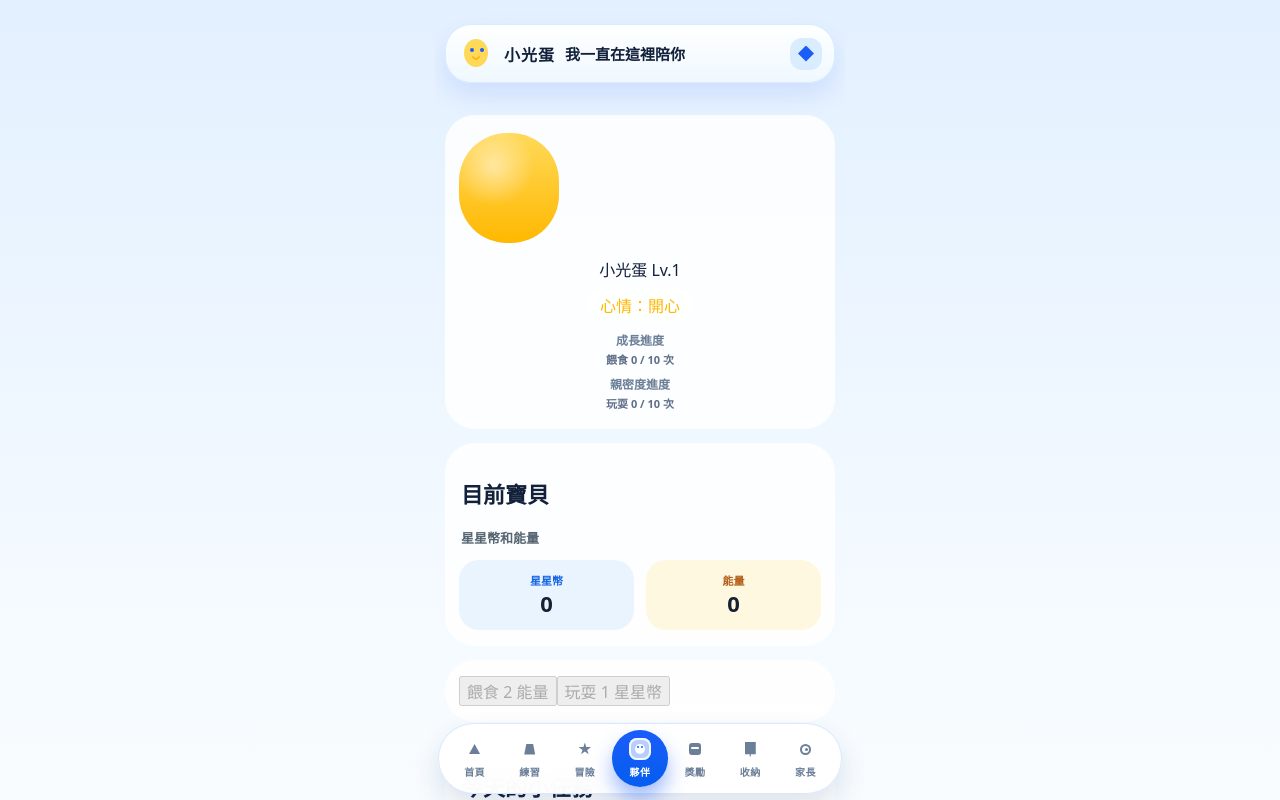
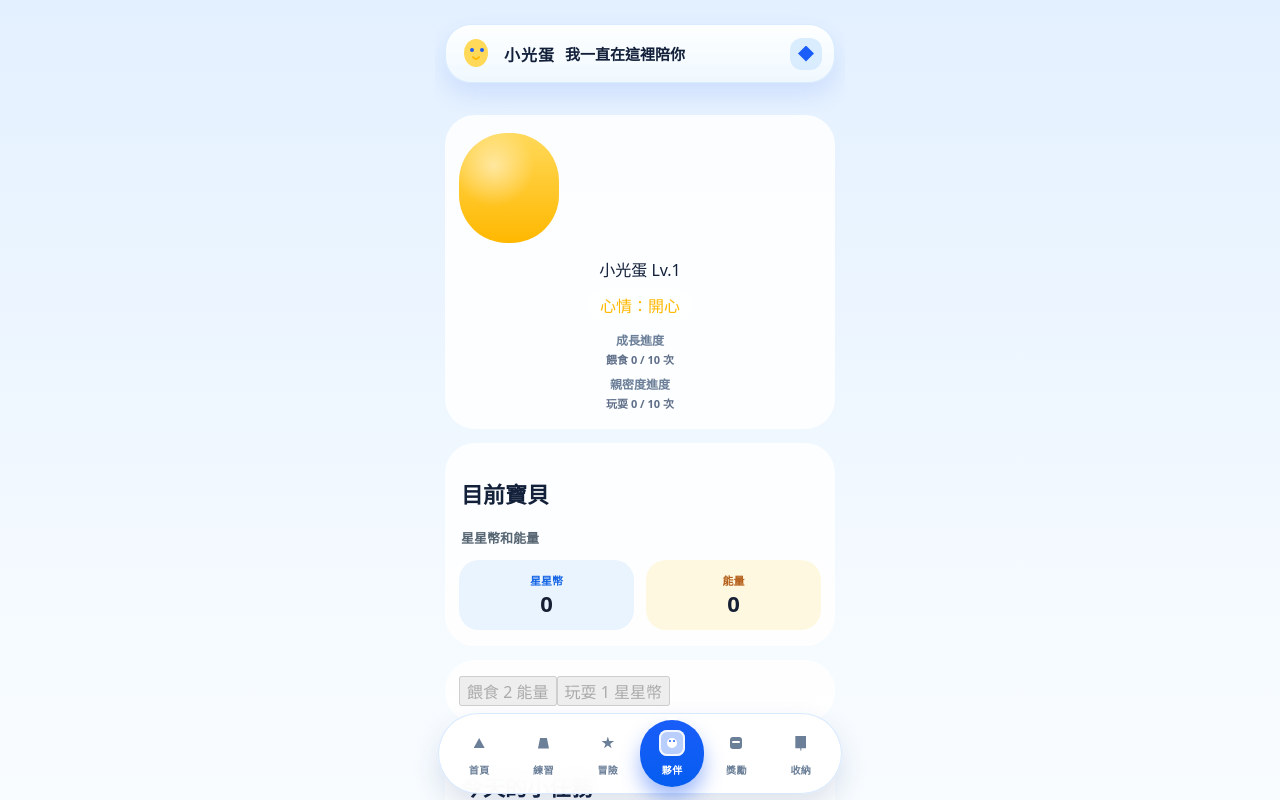
Before and after one commit to daisanity-svg/star-practice-pwa, a Next.js app: page /pet in a window 1280 px wide. Shown: the top 800 px of the page. Built offline with nearby package versions, Linux system fonts and the light colour scheme.

Commit message:
feat(kids-ui): remove debug/test text and parent nav from kid view

```diff
--- a/app/globals.css
+++ b/app/globals.css
@@ -589,7 +589,7 @@ a[aria-disabled='true'] {
 
 .kid-nav-track {
   display: grid;
-  grid-template-columns: repeat(7, minmax(0, 1fr));
+  grid-template-columns: repeat(6, minmax(0, 1fr));
   gap: 0;
   align-items: center;
 }
@@ -600,9 +600,9 @@ a[aria-disabled='true'] {
   flex-direction: column;
   align-items: center;
   justify-content: center;
-  gap: 4px;
-  border-radius: 999px;
-  padding: 8px 0;
+  gap: 6px;
+  border-radius: 999px;
+  padding: 10px 0;
   color: #6b7f98;
 }
 
@@ -624,23 +624,29 @@ a[aria-disabled='true'] {
   opacity: 0.9;
 }
 
+.kid-nav-label {
+  font-size: 12px;
+  font-weight: 900;
+  letter-spacing: 0.04em;
+}
+
+.nav-icon-box {
+  display: flex;
+  align-items: center;
+  justify-content: center;
+  width: 26px;
+  height: 26px;
+  border-radius: 8px;
+  background: rgba(255, 255, 255, 0.7);
+  box-shadow: inset 0 0 0 2px rgba(255, 255, 255, 0.85);
+}
+
 .kid-nav-icon {
   display: flex;
   align-items: center;
   justify-content: center;
   width: 22px;
   height: 22px;
-}
-
-.nav-icon-box {
-  display: flex;
-  align-items: center;
-  justify-content: center;
-  width: 22px;
-  height: 22px;
-  border-radius: 8px;
-  background: rgba(255, 255, 255, 0.7);
-  box-shadow: inset 0 0 0 2px rgba(255, 255, 255, 0.85);
 }
 
 .nav-house {
--- a/app/page.tsx
+++ b/app/page.tsx
@@ -161,7 +161,6 @@ export default function HomePage() {
         </div>
 
         <KidBottomNav />
-        <p className="kid-chip text-center font-mono text-xs text-slate-400" style={{ padding: '8px 0' }}>V5.1 Stability Pass · 499e72e</p>
       </div>
     </PhoneFrame>
   );
--- a/components/KidBottomNav.tsx
+++ b/components/KidBottomNav.tsx
@@ -17,7 +17,6 @@ const items: NavItem[] = [
   { href: '/pet' as any, label: '夥伴', key: 'pet' },
   { href: '/reward' as any, label: '獎勵', key: 'reward' },
   { href: '/collection' as any, label: '收納', key: 'collection' },
-  { href: '/parent/dashboard' as any, label: '家長', key: 'parent' },
 ];
 
 function NavIcon({ active, keyName }: { active: boolean; keyName: string }) {
--- a/components/PracticeRunner.tsx
+++ b/components/PracticeRunner.tsx
@@ -225,10 +225,6 @@ export function PracticeRunner({ questions, practiceMode = 'production' }: Pract
 
   return (
     <section className={`practice-stage ${modeClass}`}>
-      {practiceMode === 'test' ? (
-        <div className="practice-test-banner">測試模式：題目與抽卡可重複測試</div>
-      ) : null}
-
       <div className="practice-mission-card">
         <div className="practice-mission-header">
           <div>
--- a/components/RewardDrawPanel.tsx
+++ b/components/RewardDrawPanel.tsx
@@ -150,11 +150,6 @@ export function RewardDrawPanel({ practiceRecordId, initialResult = null, onDraw
       <p className="relative z-10 mt-5 rounded-full bg-[#e9f4ff] px-4 py-2 text-sm font-black text-[#1766e6]">恭喜完成今天練習</p>
       <h1 className="relative z-10 mt-3 text-[30px] font-black leading-tight text-[#172033]">打開小禮物</h1>
       <p className="relative z-10 mt-3 text-base font-bold leading-relaxed text-[#5f6f89]">按一下小禮物，翻出今天抽到的收藏卡。</p>
-      {!practiceRecordId ? (
-        <p className="relative z-10 mt-5 rounded-[24px] bg-[#f5f9ff] px-4 py-3 text-sm font-bold leading-relaxed text-[#7b8aa3] shadow-sm">
-          測試模式可以直接抽卡；正式模式會要求先完成練習。
-        </p>
-      ) : null}
       <form action={drawFormAction} className="relative z-10 mt-5 w-full space-y-3" onSubmit={() => onDrawStart?.()}>
         {practiceRecordId ? <input type="hidden" name="practice_record_id" value={practiceRecordId} /> : null}
         <button
```
